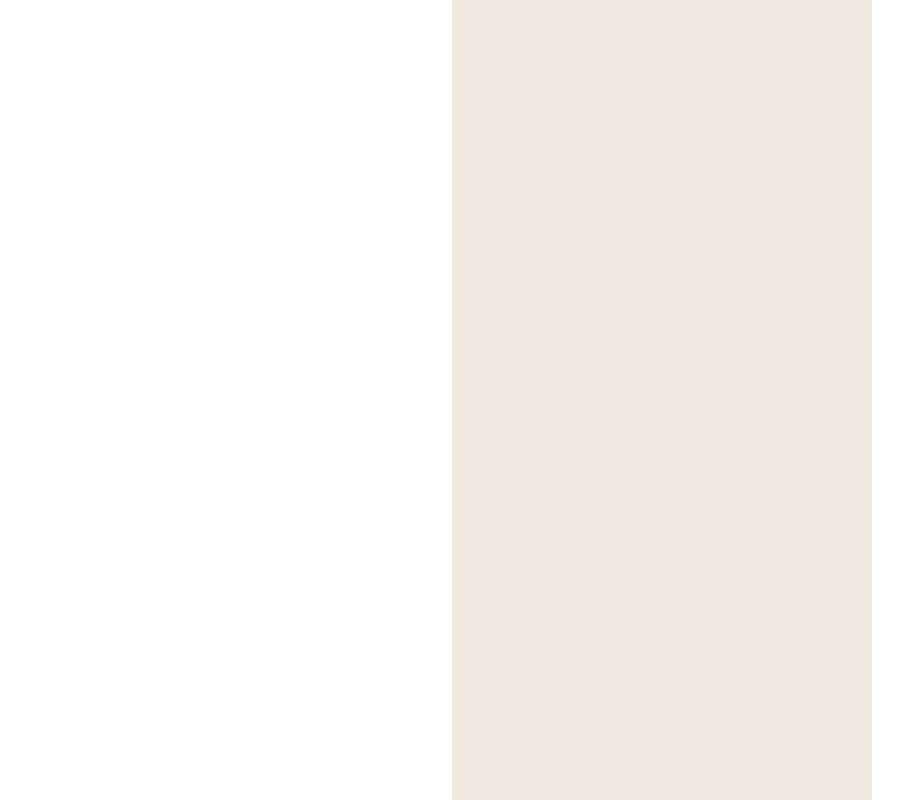
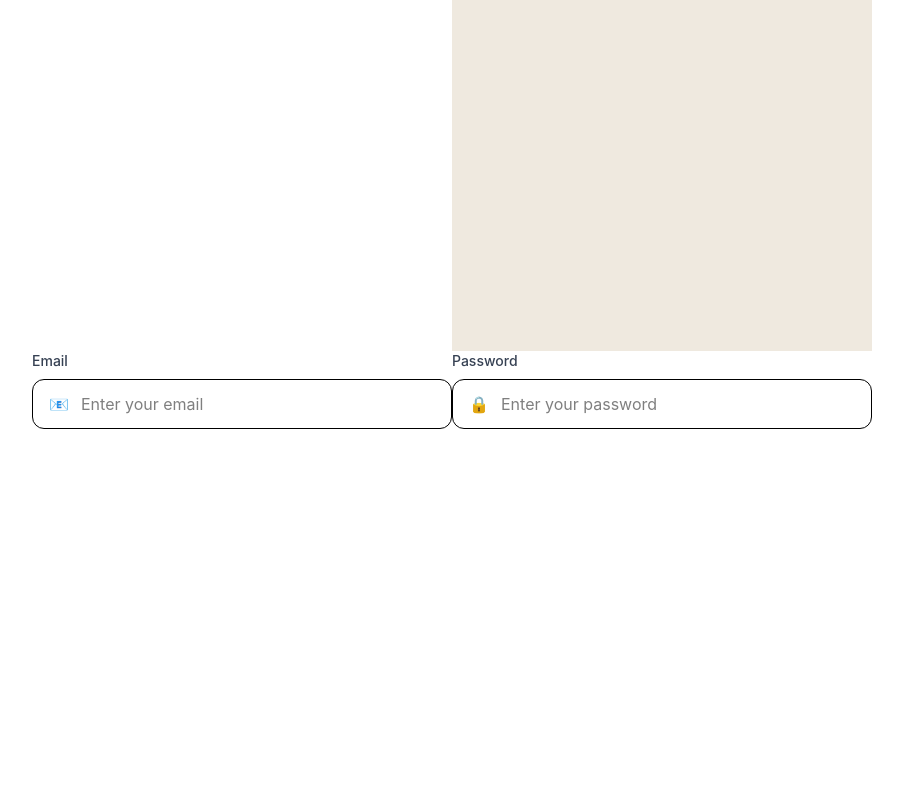
Before and after one commit to abhinandamadhurisathyan-web/Digital_business_card, a React (Vite) app: page / in a window 1280 px wide. Shown: the whole page, without its empty margins (188-1091 px from the left). Built offline with nearby package versions, Linux system fonts and the light colour scheme.

Commit message:
input field

```diff
--- /dev/null
+++ b/src/components/InputField.tsx
@@ -0,0 +1,33 @@
+import type { ReactNode } from "react";
+
+interface InputFieldProps {
+  label: string;
+  type?: string;
+  placeholder: string;
+  icon: ReactNode;
+}
+
+export default function InputField({
+  label,
+  type = "text",
+  placeholder,
+  icon,
+}: InputFieldProps) {
+  return (
+    <div className="mb-5">
+      <label className="block text-sm font-medium text-gray-700 mb-2">
+        {label}
+      </label>
+
+      <div className="flex items-center border rounded-xl px-4 py-3">
+        <span className="text-gray-400 mr-3">{icon}</span>
+
+        <input
+          type={type}
+          placeholder={placeholder}
+          className="flex-1 outline-none bg-transparent"
+        />
+      </div>
+    </div>
+  );
+}
--- a/src/pages/login/Login.tsx
+++ b/src/pages/login/Login.tsx
@@ -1,3 +1,5 @@
+import InputField from "../../components/InputField";
+
 export default function Login() {
   return (
     <div className="min-h-screen grid grid-cols-2">
@@ -12,6 +14,18 @@ export default function Login() {
           {/* Image and quote will go here */}
         </div>
       </div>
+      <InputField
+        label="Email"
+        type="email"
+        placeholder="Enter your email"
+        icon={<span>📧</span>}
+      />
+      <InputField
+        label="Password"
+        type="password"
+        placeholder="Enter your password"
+        icon={<span>🔒</span>}
+      />
     </div>
   );
 }
```
